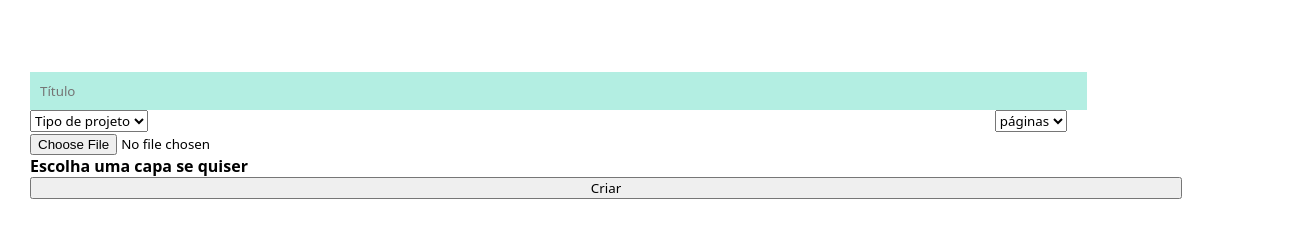
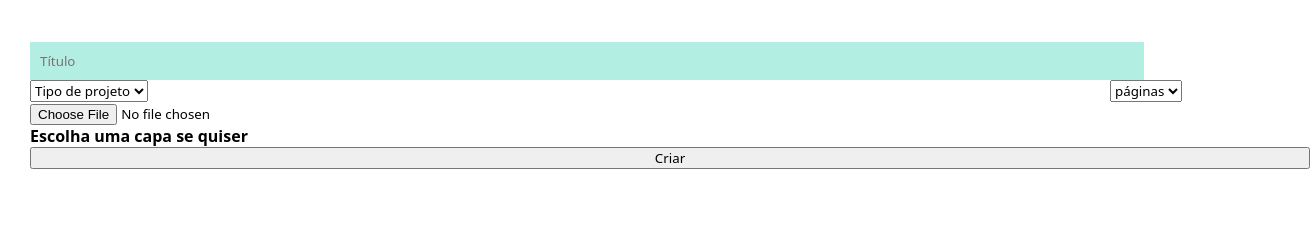
Before and after one commit to futura-programadora/note-less, a plain HTML site: page paginas/criar-projeto.html in a window 1280 px wide. Shown: the part 52-290 px from the top of the page, 1310 px wide, since content can reach past the window. Drawn offline with nearby package versions, Linux system fonts and the light colour scheme.

Commit message:
ajustando

```diff
--- a/estilos/criar-projeto.css
+++ b/estilos/criar-projeto.css
@@ -37,8 +37,8 @@ header {
 .criar-form {
     display: flex;
     flex-direction: column;
-    padding: 30px;
-    width: 90%;
+    margin: 30px;
+    width: 100%;
 
 
     & .titulo {
@@ -49,7 +49,7 @@ header {
         background-color: #5adbbf75;
         border: none;
         padding: 10px;
-        width: 100%;
+        width: 95%;
         margin: auto;
     }
 
```
